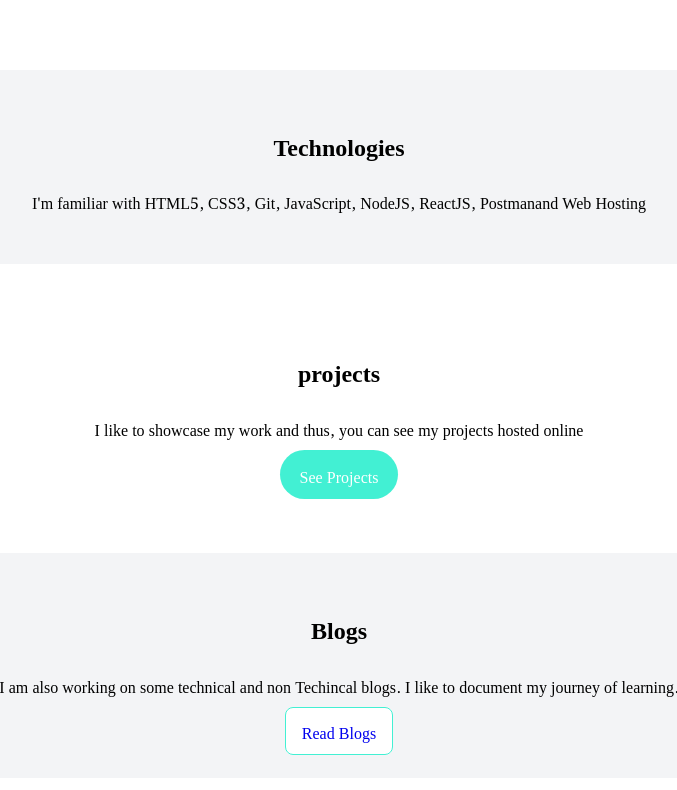
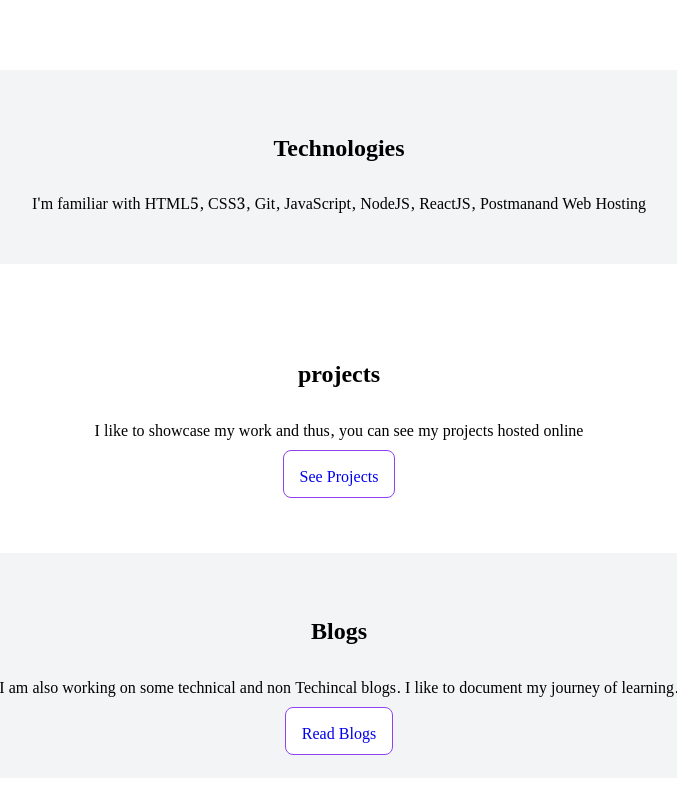
Before and after one commit to kavithamd/lesson3-HTML-and-CSS, a plain HTML site: page index.html in a window 1280 px wide. Shown: the part 710-1500 px from the top of the page, without its empty margins (301-978 px from the left). Drawn offline with Linux system fonts and the light colour scheme.

Commit message:
fix: updated css

```diff
--- a/styles.css
+++ b/styles.css
@@ -1,7 +1,7 @@
 @import url('https://fonts.googleapis.com/css2?family=Noto+Serif+Khojki:wght@400;700&display=swap');
 
 :root{
- --primary-color: #42f0d3;
+ --primary-color: #9042f0;
  --dark-gray : #6B7280;
  --off-white : #F3F4F6;
 }
@@ -39,12 +39,9 @@ padding: 0rem 1rem;
 }
 
 .link-primary{
-    max-width: 140px;
-    padding: 0.6rem 1.2rem;
-    background-color: var(--primary-color);
-    color: white;
-    margin: 1rem auto;
-    border-radius: 2rem;
+    background-color: white;
+ border-radius: 0.5rem;
+border: 1px solid var(--primary-color);
 }
 
 .link-secondary{
```
